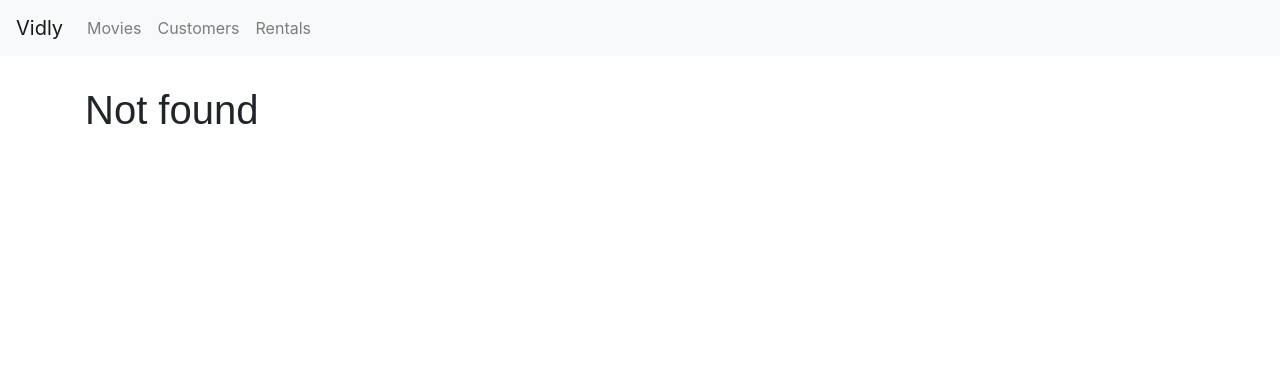
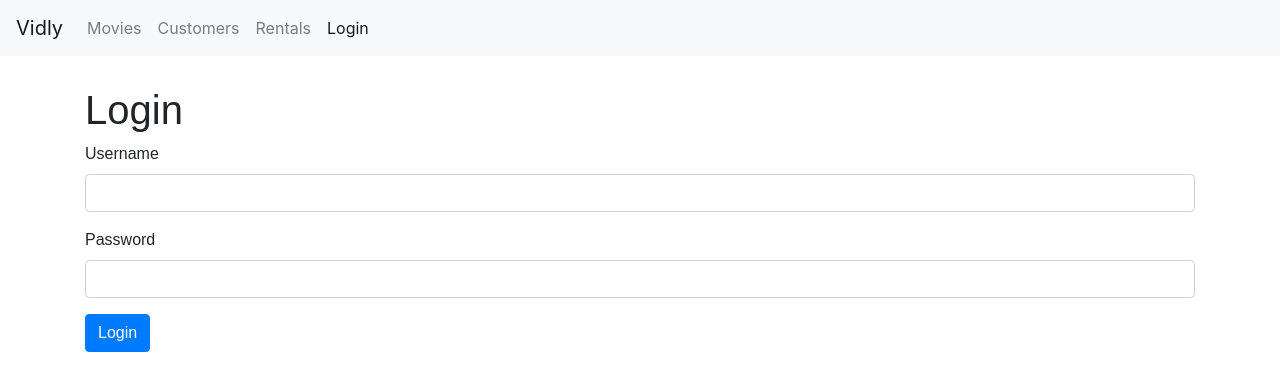
Before and after one commit to colehoux/reactjs_mosh_course, a React (Create React App) app: page /login in a window 1280 px wide. Before the commit this address led to /not-found. Shown: the top 390 px of the page. Built offline with nearby package versions, Linux system fonts and the light colour scheme.

Commit message:
Start LoginForm

```diff
--- a/src/App.js
+++ b/src/App.js
@@ -6,6 +6,7 @@
 import NavBar from "./components/NavBar";
 import NotFound from "./components/notFound";
 import MovieForm from "./components/movieForm";
+import LoginForm from "./components/loginForm";
 import "./index.css";
 
 class App extends Component {
@@ -15,6 +16,7 @@
                 <NavBar />
                 <main className="container">
                     <Switch>
+                        <Route path="/login" component={LoginForm} />
                         <Route path="/movies/:id" component={MovieForm} />
                         <Route path="/movies" component={Movies} />
                         <Route path="/customers" component={Customers} />
--- a/src/components/NavBar.jsx
+++ b/src/components/NavBar.jsx
@@ -35,6 +35,11 @@
                             Rentals
                         </NavLink>
                     </li>
+                    <li className="nav-item">
+                        <NavLink className="nav-link" to="/login">
+                            Login
+                        </NavLink>
+                    </li>
                 </ul>
             </div>
         </nav>
--- a/src/components/common/tableHeader.jsx
+++ b/src/components/common/tableHeader.jsx
@@ -14,11 +14,11 @@
     renderSortIcon = (column) => {
         const { sortColumn } = this.props;
         if (column.path !== sortColumn.path) return null;
-        if (sortColumn.order === "asc")
-            return <i className="fa fa-sort-asc"></i>;
+        if (sortColumn.order === "asc") return <i className="fa fa-sort-asc"></i>;
         return <i className="fa fa-sort-desc"></i>;
     };
     render() {
+        console.debug(this.props.columns);
         return (
             <thead>
                 <tr>
--- /dev/null
+++ b/src/components/loginForm.jsx
@@ -0,0 +1,34 @@
+import React, { Component } from "react";
+
+class LoginForm extends Component {
+    handleSubmit = (e) => {
+        e.preventDefault();
+
+        console.debug("Submitted");
+        //Call the server, save changes, redirect
+    };
+    render() {
+        return (
+            <div>
+                <h1>Login</h1>
+                <form onSubmit={this.handleSubmit}>
+                    <div className="form-group">
+                        <label htmlFor="username">Username</label>
+                        <input
+                            id="username"
+                            type="text"
+                            className="form-control"
+                        />
+                    </div>
+                    <div className="form-group">
+                        <label htmlFor="password">Password</label>
+                        <input id="password" type="text" className="form-control" />
+                    </div>
+                    <button className="btn btn-primary">Login</button>
+                </form>
+            </div>
+        );
+    }
+}
+
+export default LoginForm;
```
